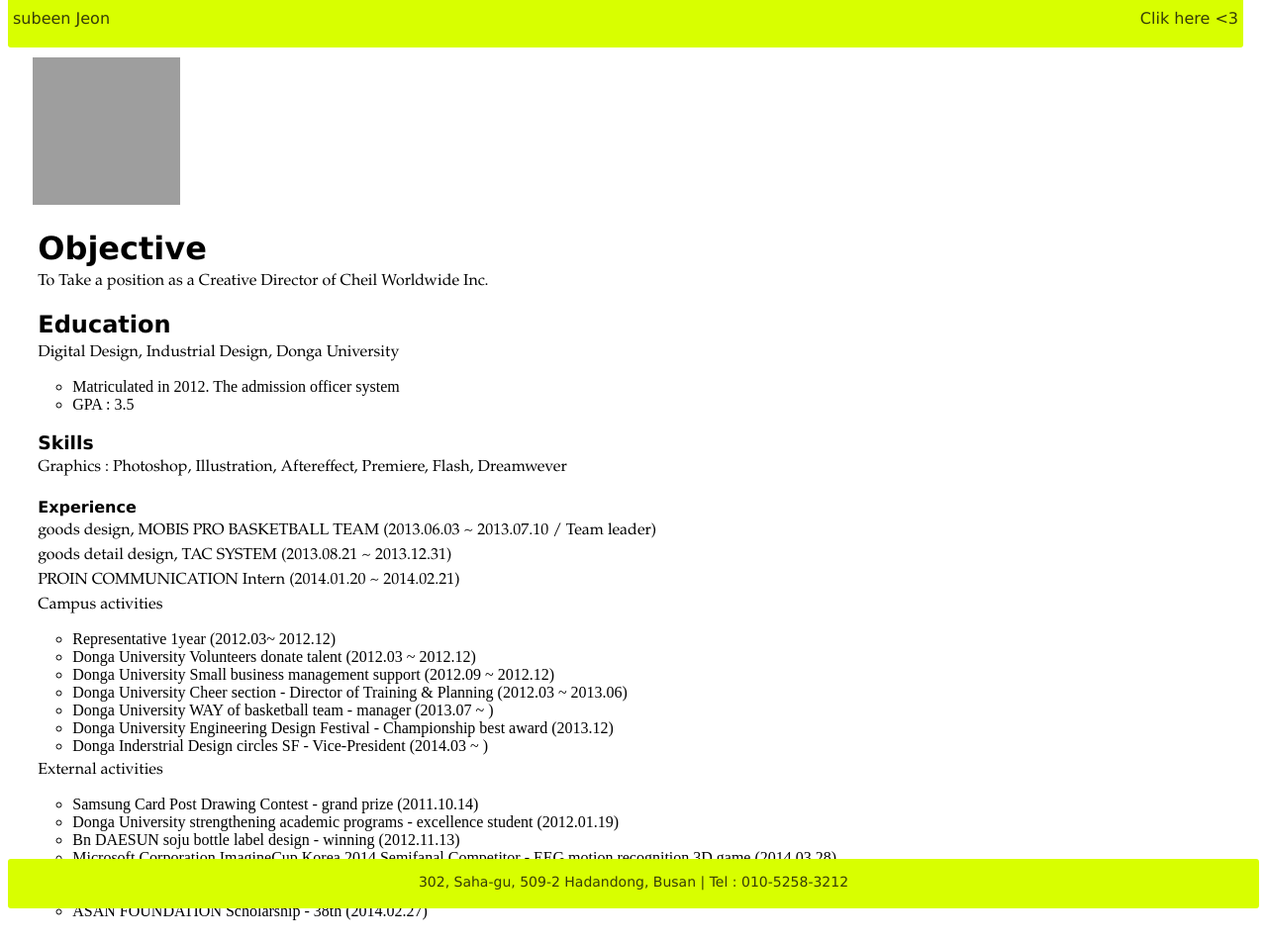
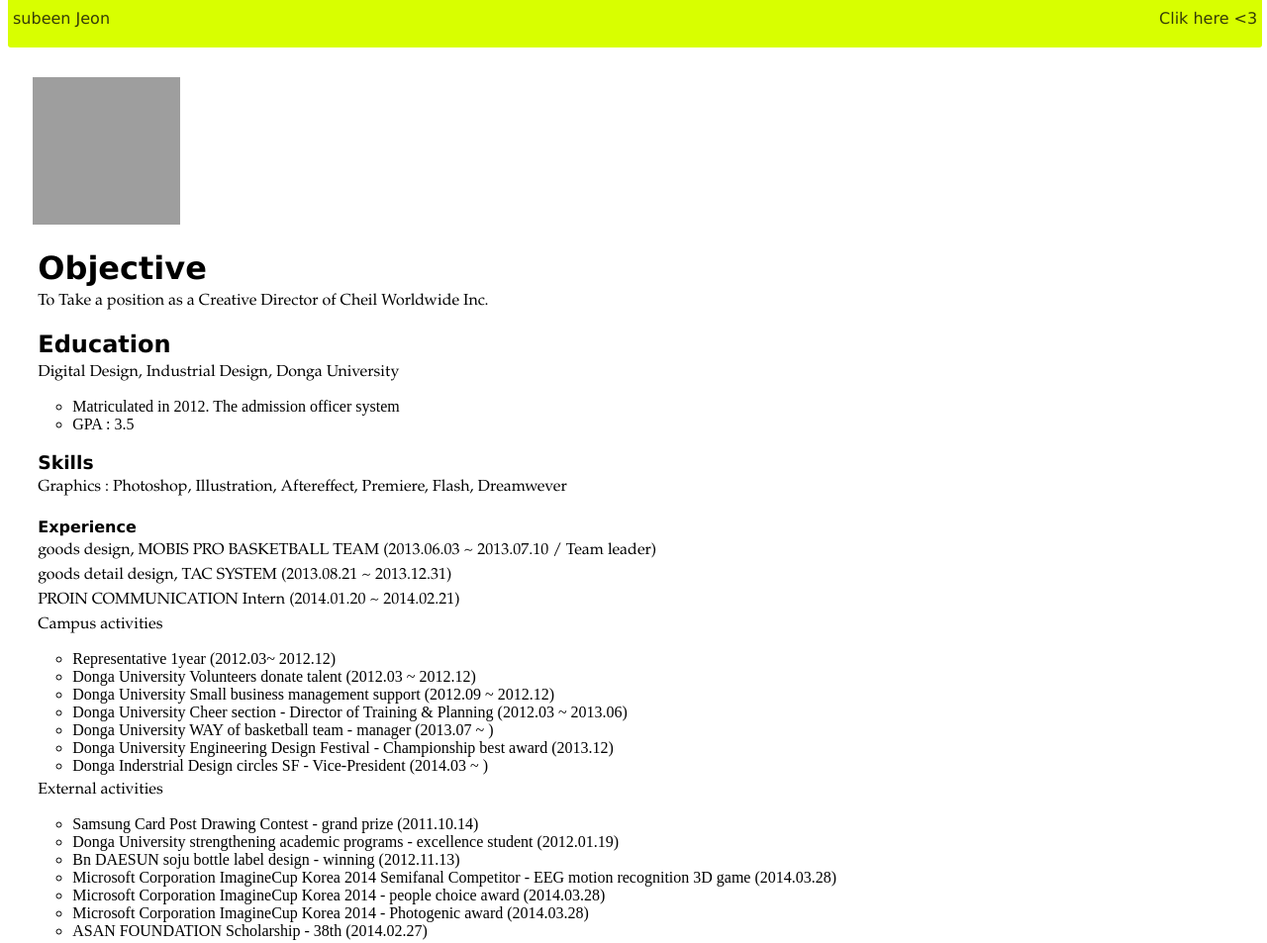
Before and after one commit to subeenjeon/Resume01, a plain HTML site: page index.html in a window 1280 px wide. Shown: the top 953 px of the page at 99% size. Before the commit the page ends 930 px from the top, so only its background shows below. Drawn offline with Linux system fonts and the light colour scheme; grey boxes are pictures that could not be loaded.

Commit message:
Update stylesheet.css

```diff
--- a/stylesheet.css
+++ b/stylesheet.css
@@ -5,7 +5,7 @@ div {
 #header {
 	z-index: 1;
 	position: fixed;
-	width: 97.5%;
+	width: 99%;
 	margin-top: -20px;
 	height: 60px;
 	background-color: #d8ff00;
@@ -70,9 +70,9 @@ a:hover {
 .right {
 	position: relative;
 	float: right;
-	margin-top: 50px;
+	margin-top: 70px;
 	width: 98%;
-	height: 800px;
+	height: 930px;
 	background-color: #ffffff;
 	margin-bottom: 10px;
 }
```
